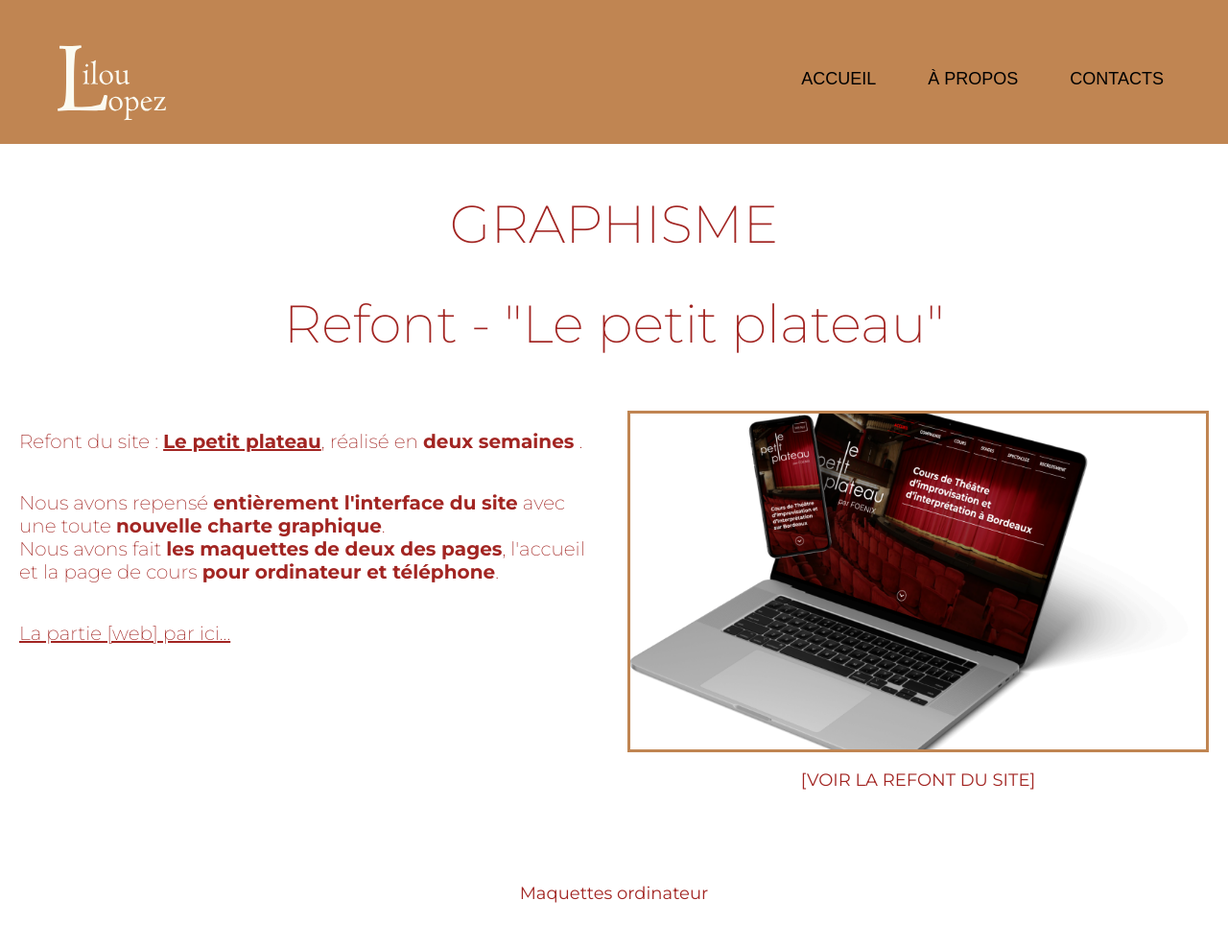
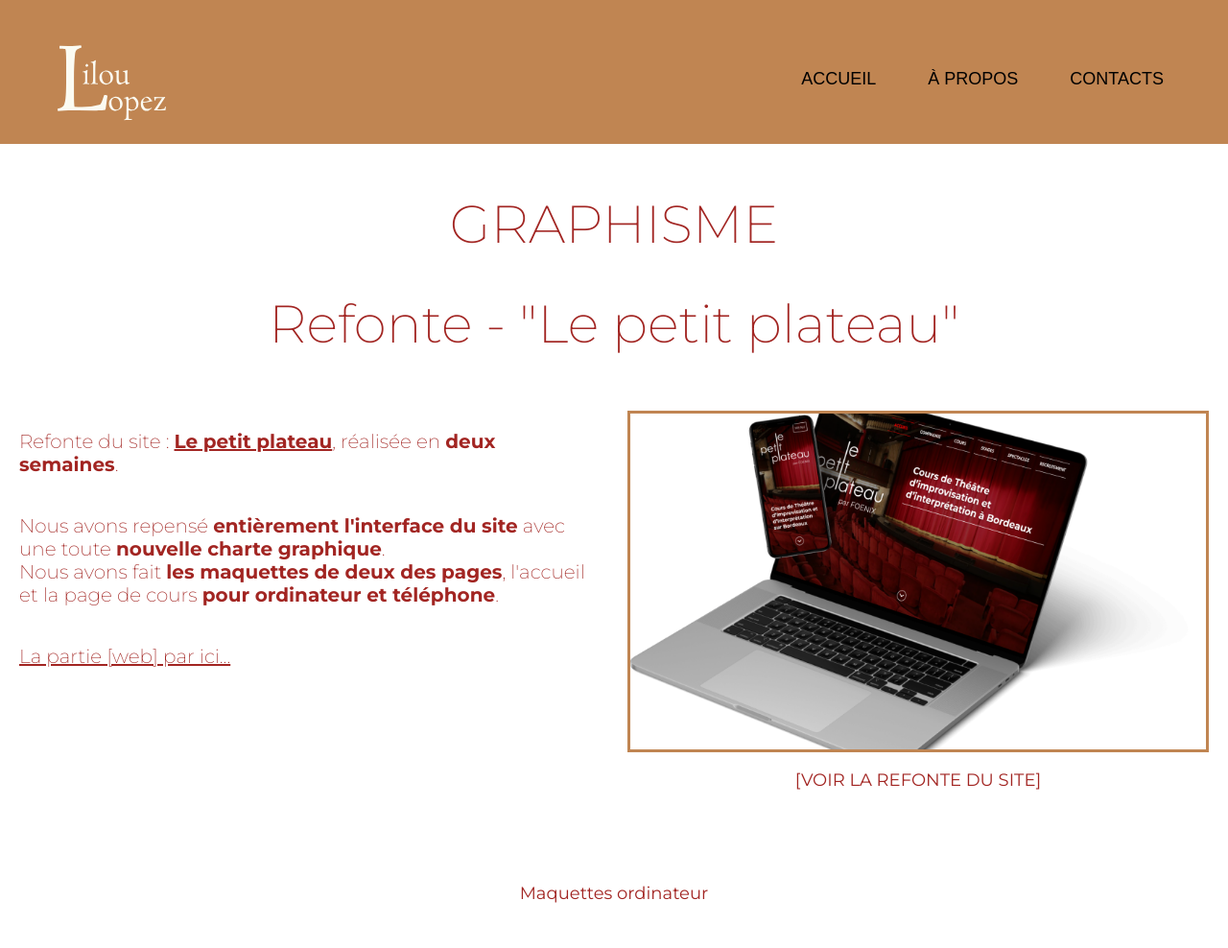
Before and after one commit to liloulpz/portfoliov2, a plain HTML site: page 1_graphisme_refontLPP.html in a window 1280 px wide. Shown: the top 988 px of the page at 96% size. Drawn offline with Linux system fonts and the light colour scheme.

Commit message:
orthographe

```diff
--- a/1_graphisme_refontLPP.html
+++ b/1_graphisme_refontLPP.html
@@ -47,12 +47,12 @@
 
 
         <h1 class="title">GRAPHISME</h1>
-        <h1 class="title">Refont - "Le petit plateau"</h1>
+        <h1 class="title">Refonte - "Le petit plateau"</h1>
 
         <div class="grid-container">
             <div class="grid-item2">
             <p>
-                Refont du site : <u><strong><a href="https://lepetitplateau.weebly.com/">Le petit plateau</a></strong></u>, réalisé en <strong>deux semaines</strong> .
+                Refonte du site : <u><strong><a href="https://lepetitplateau.weebly.com/">Le petit plateau</a></strong></u>, réalisée en <strong>deux semaines</strong>.
             </p>
             <p>
                 Nous avons repensé <strong> entièrement l'interface du site</strong> avec une toute <strong>nouvelle charte graphique</strong>. <br>
@@ -67,7 +67,7 @@
             <a href="https://le-petit-plateau.netlify.app/">
                 <div class="grid-item">
                     <div class="redim LPPimage"></div>
-                    <h3>[VOIR LA REFONT DU SITE]</h3>
+                    <h3>[VOIR LA REFONTE DU SITE]</h3>
                 </div>
             </a>
 
```
Also changed, not shown: 1_web_refonLPP.html (+2 -2 lines), 2_web_portfolio.html (+1 -1 lines).
